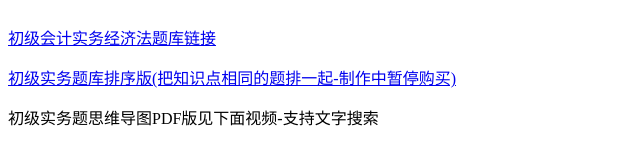
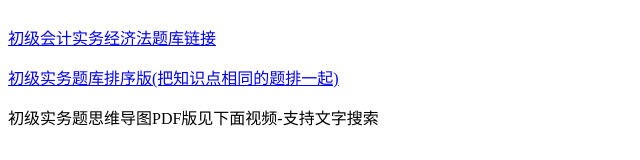
Before and after one commit to danggerenba/swdt, a plain HTML site: page index.html in a window 1280 px wide. Shown: the part 731-891 px from the top of the page, without its empty margins (0-640 px from the left). Drawn offline with Linux system fonts and the light colour scheme.

Commit message:
Update index.html

```diff
--- a/index.html
+++ b/index.html
@@ -30,7 +30,7 @@
 	<br>
 
 <p><a href="https://a.kuaiji.life/j/%E6%B6%88%E8%B4%B9%E7%A8%8E+%E7%99%BD%E9%85%92.html">初级会计实务经济法题库链接</a></p>
-	<p><a href="https://a.kuaiji.life/swpxone.html">初级实务题库排序版(把知识点相同的题排一起-制作中暂停购买)</a></p>
+	<p><a href="https://a.kuaiji.life/swpxone.html">初级实务题库排序版(把知识点相同的题排一起)</a></p>
 	<p><a>初级实务题思维导图PDF版见下面视频-支持文字搜索</a></p>
 
 	<br>
```
